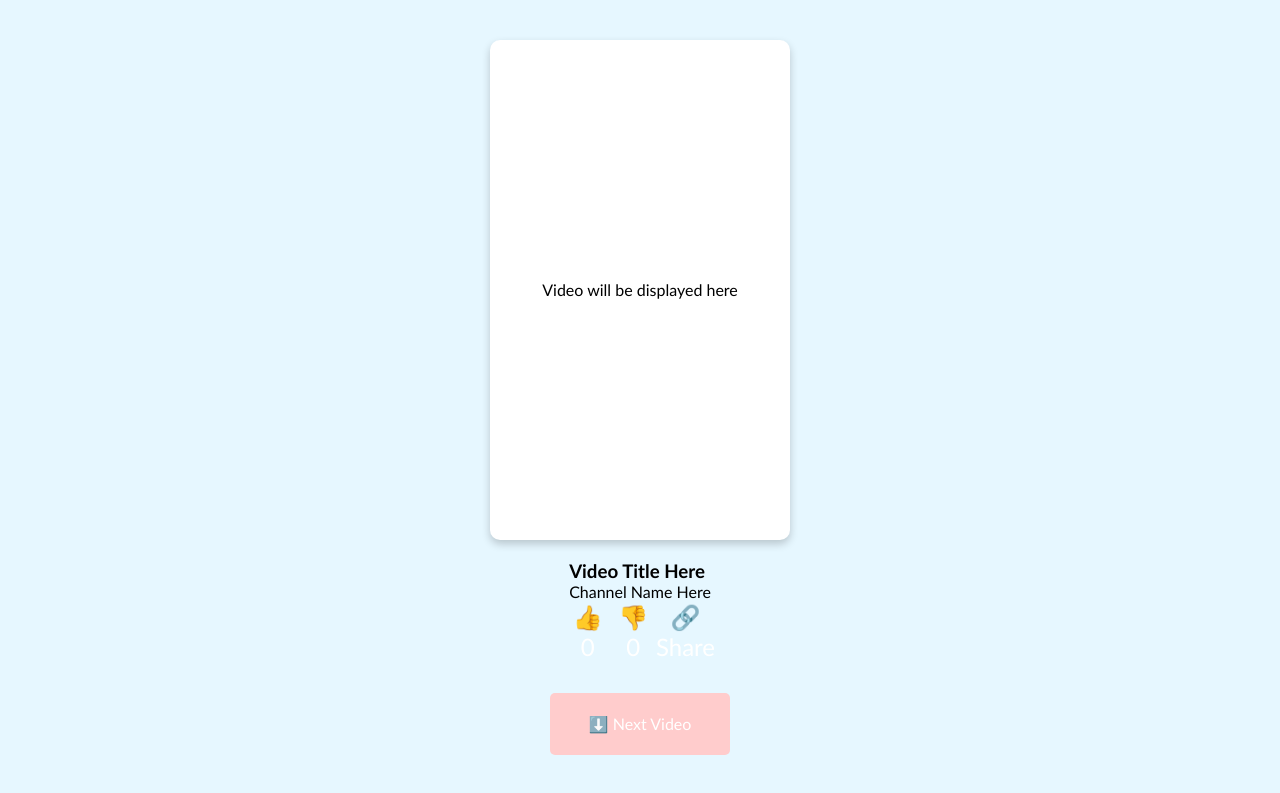
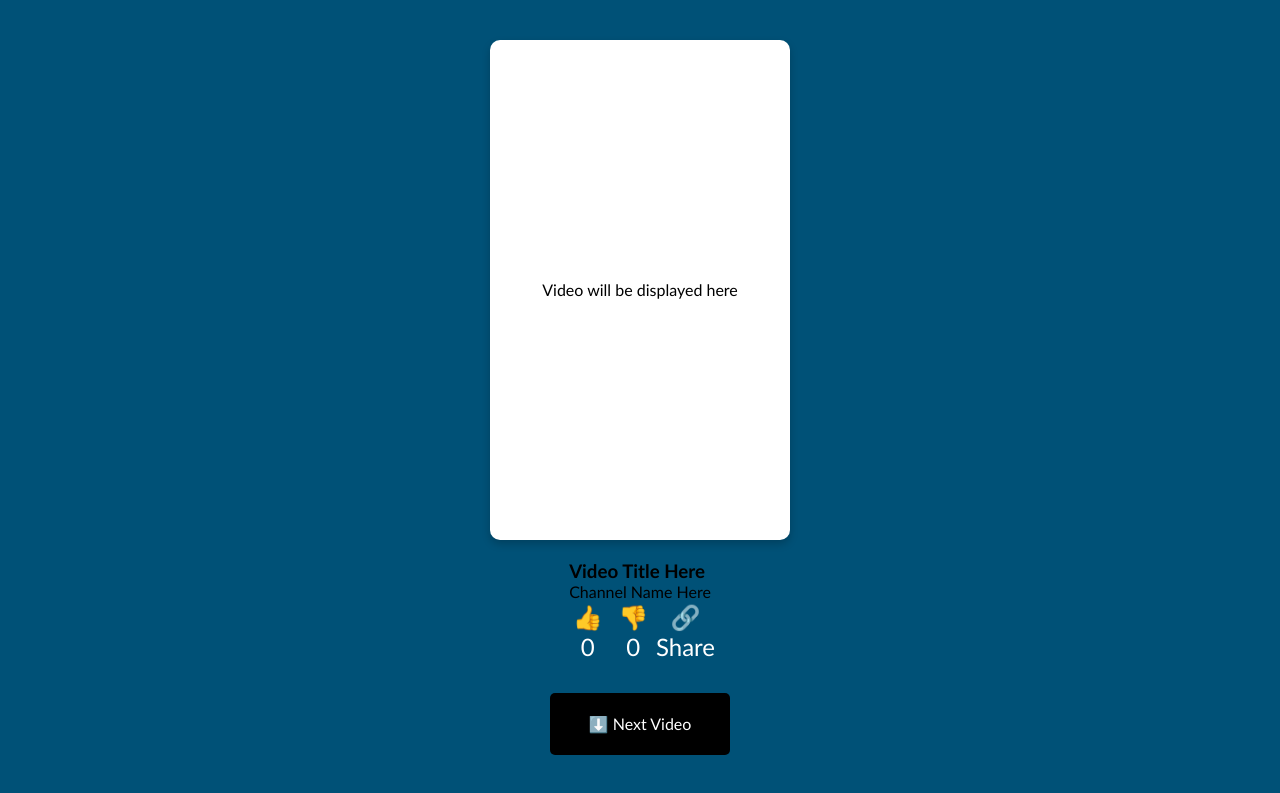
Before and after one commit to Randabble/ForestHacks-Hackathon, a plain HTML site: page shorts.html in a window 1280 px wide. Shown: the part 83-876 px from the top of the page. Drawn offline with Linux system fonts and the light colour scheme.

Commit message:
Updated styles.css

```diff
--- a/styles.css
+++ b/styles.css
@@ -108,7 +108,7 @@ body {
   margin: 0;
   padding: 0;
   box-sizing: border-box;
-  background-color: #cb1818b4;
+  background-color: #ffffffb4;
 }
 
 /* Navbar Styles (already provided in your code) */
@@ -511,13 +511,6 @@ button:active {
 
 /* Shorts page html */
 
-body {
-  margin: 0;
-  padding: 0;
-  font-family: Arial, sans-serif;
-  background-color: #f0f0f0;
-}
-
 .shorts-container {
   display: flex;
   flex-direction: column;
@@ -525,13 +518,13 @@ body {
   justify-content: center;
   height: 100vh;
   padding: 20px;
-  background-color: #e6f7ff;
+  background-color: #005177;
 }
 
 .video-display {
   width: 300px;
   height: 500px;
-  background-color: white;
+  background-color: rgb(255, 255, 255);
   border-radius: 10px;
   display: flex;
   align-items: center;
@@ -564,7 +557,7 @@ body {
 }
 
 .down-button button {
-  background-color: #ffcccc;
+  background-color: #000000;
   border: none;
   padding: 10px 20px;
   border-radius: 5px;
```
